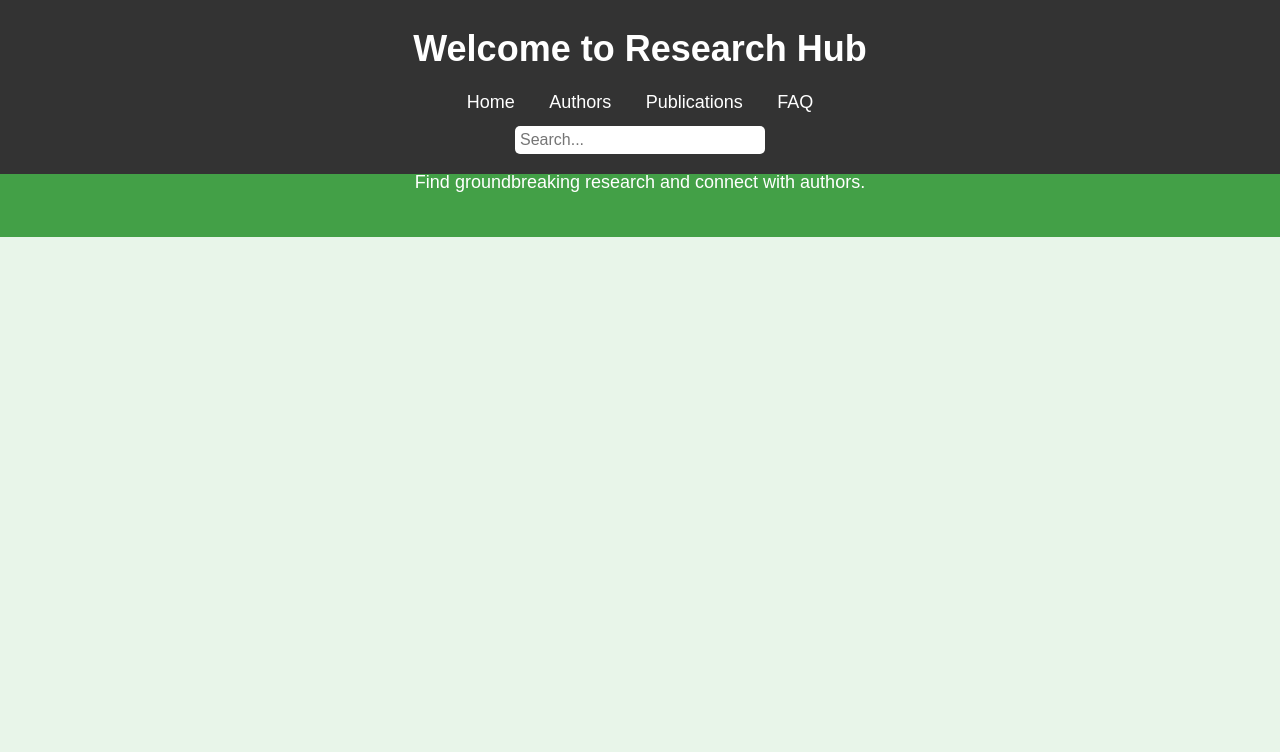
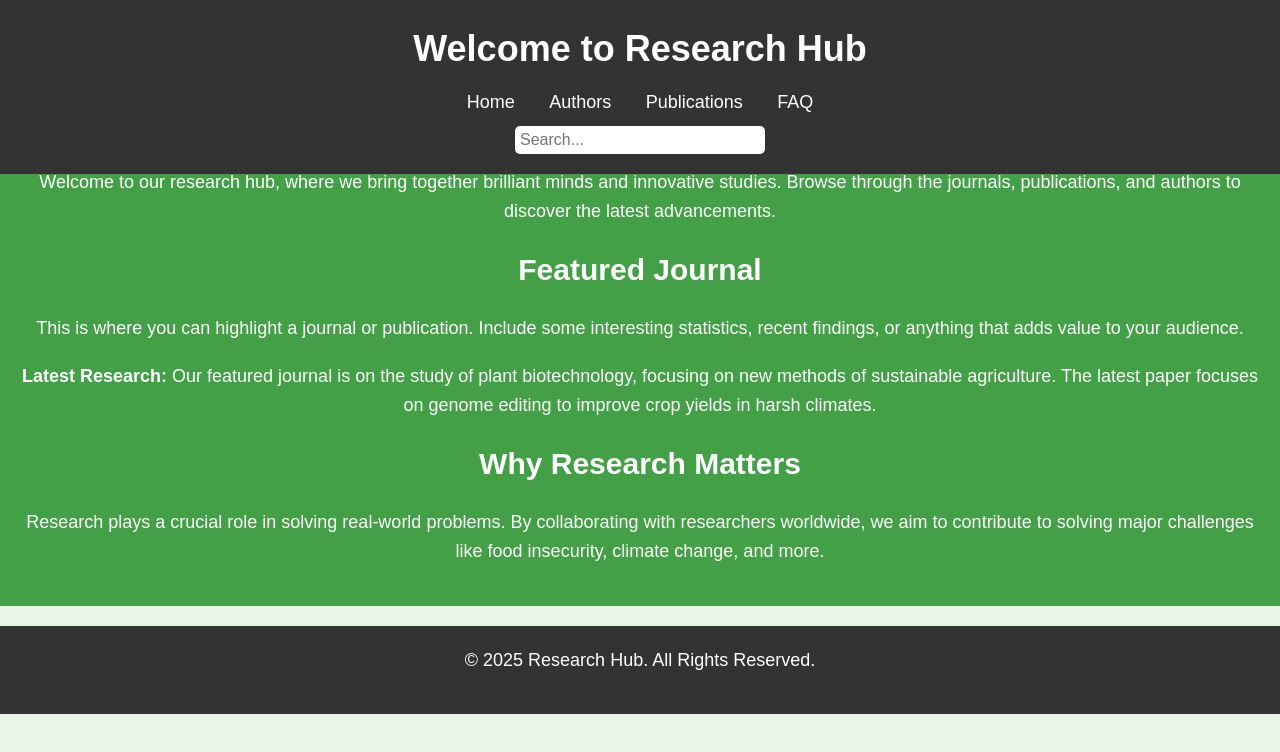
Before and after one commit to NexusOfKnowledgeJournal/Journal, a plain HTML site: page index.html in a window 1280 px wide. Drawn offline with Linux system fonts and the light colour scheme.

Commit message:
Update index.html

```diff
--- a/index.html
+++ b/index.html
@@ -1,4 +1,3 @@
-
 <!DOCTYPE html>
 <html lang="en">
 <head>
@@ -6,9 +5,9 @@
     <meta name="viewport" content="width=device-width, initial-scale=1.0">
     <title>Home - Research Hub</title>
     <link rel="stylesheet" href="style.css">
-    <script src="script.js" defer></script>
 </head>
 <body>
+    <!-- Header Section -->
     <header>
         <h1>Welcome to Research Hub</h1>
         <nav>
@@ -17,12 +16,25 @@
             <a href="publications.html">Publications</a>
             <a href="faq.html">FAQ</a>
         </nav>
-        <input type="text" id="search-bar" placeholder="Search..." onkeyup="searchSite()">
+        <input type="text" id="search-bar" placeholder="Search...">
     </header>
 
+    <!-- Main Content Section -->
     <main>
-        <h2>Explore the Latest Research</h2>
-        <p>Find groundbreaking research and connect with authors.</p>
+        <h2>Explore Groundbreaking Research</h2>
+        <p>Welcome to our research hub, where we bring together brilliant minds and innovative studies. Browse through the journals, publications, and authors to discover the latest advancements.</p>
+
+        <h2>Featured Journal</h2>
+        <p>This is where you can highlight a journal or publication. Include some interesting statistics, recent findings, or anything that adds value to your audience.</p>
+        <p><strong>Latest Research:</strong> Our featured journal is on the study of plant biotechnology, focusing on new methods of sustainable agriculture. The latest paper focuses on genome editing to improve crop yields in harsh climates.</p>
+
+        <h2>Why Research Matters</h2>
+        <p>Research plays a crucial role in solving real-world problems. By collaborating with researchers worldwide, we aim to contribute to solving major challenges like food insecurity, climate change, and more.</p>
     </main>
+
+    <!-- Footer Section -->
+    <footer>
+        <p>&copy; 2025 Research Hub. All Rights Reserved.</p>
+    </footer>
 </body>
 </html>
```
